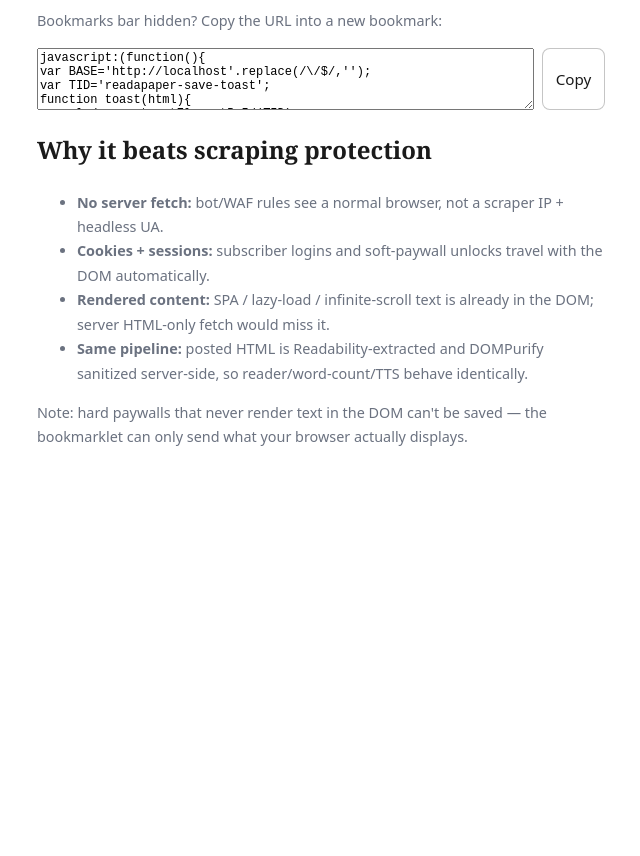
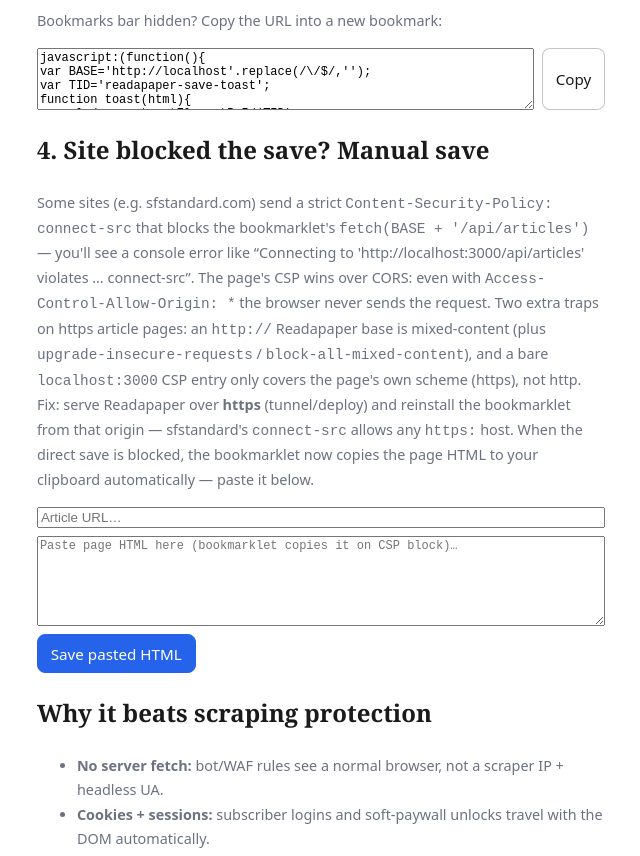
Before and after one commit to jackowayed/readapaper, a Next.js app: page /bookmarklet in a window 1280 px wide. Shown: the part 760-1616 px from the top of the page, without its empty margins (319-959 px from the left). Before the commit the page ends 1288 px from the top, so only its background shows below. Built offline with nearby package versions, Linux system fonts and the light colour scheme.

Commit message:
bookmarklet: CSP/mixed-content fallback with clipboard copy + manual save

```diff
--- a/app/bookmarklet/page.tsx
+++ b/app/bookmarklet/page.tsx
@@ -6,6 +6,11 @@ import SiteHeader from "@/components/SiteHeader";
 export default function BookmarkletPage() {
   const [base, setBase] = useState("");
   const [copied, setCopied] = useState(false);
+  const [manualUrl, setManualUrl] = useState("");
+  const [manualHtml, setManualHtml] = useState("");
+  const [manualBusy, setManualBusy] = useState(false);
+  const [manualMsg, setManualMsg] = useState<string | null>(null);
+  const [manualLink, setManualLink] = useState<string | null>(null);
   const linkRef = useRef<HTMLAnchorElement>(null);
 
   const href = base ? buildBookmarklet(base) : "";
@@ -29,6 +34,33 @@ export default function BookmarkletPage() {
       setTimeout(() => setCopied(false), 2000);
     } catch {
       // clipboard may be blocked; user can copy manually from the textarea
+    }
+  }
+
+  async function manualSave(e: React.FormEvent) {
+    e.preventDefault();
+    setManualMsg(null);
+    setManualLink(null);
+    if (!manualUrl.trim() || !manualHtml.trim()) {
+      setManualMsg("Paste both the article URL and the page HTML.");
+      return;
+    }
+    setManualBusy(true);
+    try {
+      const res = await fetch("/api/articles", {
+        method: "POST",
+        headers: { "Content-Type": "application/json" },
+        body: JSON.stringify({ url: manualUrl.trim(), html: manualHtml }),
+      });
+      const data = await res.json().catch(() => ({}));
+      if (!res.ok) throw new Error(data.error || `Save failed (${res.status})`);
+      setManualMsg(res.status === 200 ? "Already in Readapaper." : "Saved to Readapaper.");
+      if (data.id) setManualLink(`/a/${data.id}`);
+      setManualHtml("");
+    } catch (err) {
+      setManualMsg(err instanceof Error ? err.message : "Save failed");
+    } finally {
+      setManualBusy(false);
     }
   }
 
@@ -98,6 +130,54 @@ export default function BookmarkletPage() {
           </button>
         </div>
 
+        <h2 id="manual">4. Site blocked the save? Manual save</h2>
+        <p className="muted">
+          Some sites (e.g. sfstandard.com) send a strict{" "}
+          <code>Content-Security-Policy: connect-src</code> that blocks the bookmarklet&apos;s{" "}
+          <code>fetch(BASE + &apos;/api/articles&apos;)</code> — you&apos;ll see a console error
+          like “Connecting to &apos;http://localhost:3000/api/articles&apos; violates …
+          connect-src”. The page&apos;s CSP wins over CORS: even with{" "}
+          <code>Access-Control-Allow-Origin: *</code> the browser never sends the request. Two extra
+          traps on https article pages: an <code>http://</code> Readapaper base is mixed-content
+          (plus <code>upgrade-insecure-requests</code> / <code>block-all-mixed-content</code>), and
+          a bare <code>localhost:3000</code> CSP entry only covers the page&apos;s own scheme
+          (https), not http. Fix: serve Readapaper over <strong>https</strong> (tunnel/deploy) and
+          reinstall the bookmarklet from that origin — sfstandard&apos;s <code>connect-src</code>{" "}
+          allows any <code>https:</code> host. When the direct save is blocked, the bookmarklet now
+          copies the page HTML to your clipboard automatically — paste it below.
+        </p>
+        <form onSubmit={manualSave}>
+          <div style={{ display: "grid", gap: "0.5rem" }}>
+            <input
+              type="url"
+              required
+              placeholder="Article URL…"
+              value={manualUrl}
+              onChange={(e) => setManualUrl(e.target.value)}
+              aria-label="Article URL for manual save"
+            />
+            <textarea
+              rows={6}
+              required
+              placeholder="Paste page HTML here (bookmarklet copies it on CSP block)…"
+              value={manualHtml}
+              onChange={(e) => setManualHtml(e.target.value)}
+              aria-label="Page HTML for manual save"
+              style={{ fontSize: "0.75rem", fontFamily: "monospace" }}
+            />
+            <div>
+              <button className="primary" type="submit" disabled={manualBusy}>
+                {manualBusy ? "Saving…" : "Save pasted HTML"}
+              </button>
+            </div>
+          </div>
+        </form>
+        {manualMsg && (
+          <p className="muted" role="status">
+            {manualMsg} {manualLink && <a href={manualLink}>Open in Readapaper &rarr;</a>}
+          </p>
+        )}
+
         <h2>Why it beats scraping protection</h2>
         <ul className="muted">
           <li>
--- a/lib/bookmarklet.ts
+++ b/lib/bookmarklet.ts
@@ -45,7 +45,28 @@ var verb=(x.status===200)?'Already in':'Saved to';
 var link=id?'<br><a href="'+BASE+'/a/'+id+'" target="_blank" style="color:#93c5fd;font-weight:700">Open in Readapaper &rarr;</a>':'';
 done(verb+' Readapaper.'+link,0);
 })
-.catch(function(e){done('Save failed: '+(e&&e.message||e),8000);});
+.catch(function(e){
+var insecure=BASE.indexOf('http://')===0&&location.protocol==='https:';
+var help='<br><a href="'+BASE+'/bookmarklet#manual" target="_blank" style="color:#93c5fd">Manual save help</a>';
+function show(msg){done(msg+help,15000);}
+try{
+if(navigator.clipboard&&navigator.clipboard.writeText){
+navigator.clipboard.writeText(html).then(function(){
+var m='Site blocked the direct save (CSP/mixed-content). Page HTML copied — paste it at '+BASE+'/bookmarklet (Manual save).';
+if(insecure){m+=' Tip: your Readapaper is http but this page is https — browsers block that. Use an https Readapaper URL (tunnel/deploy) and reinstall.';}
+show(m);
+},function(){
+var m2='Site blocked the direct save (CSP/mixed-content: '+(e&&e.message||e)+'). Paste the page HTML manually at '+BASE+'/bookmarklet (Manual save).';
+if(insecure){m2+=' Tip: http Readapaper + https page is always blocked — use https.';}
+show(m2);
+});
+return;
+}
+}catch(_){}
+var m3='Site blocked the direct save (CSP/mixed-content: '+(e&&e.message||e)+'). Paste manually at '+BASE+'/bookmarklet (Manual save).';
+if(insecure){m3+=' Your Readapaper is http but this page is https — browsers block that. Use an https Readapaper URL and reinstall.';}
+show(m3);
+});
 }catch(e){done('Save failed: '+(e&&e.message||e),8000);}
 })()`;
 
```
Also changed, not shown: 1 other file (tests, documents, lock files or other folders).
